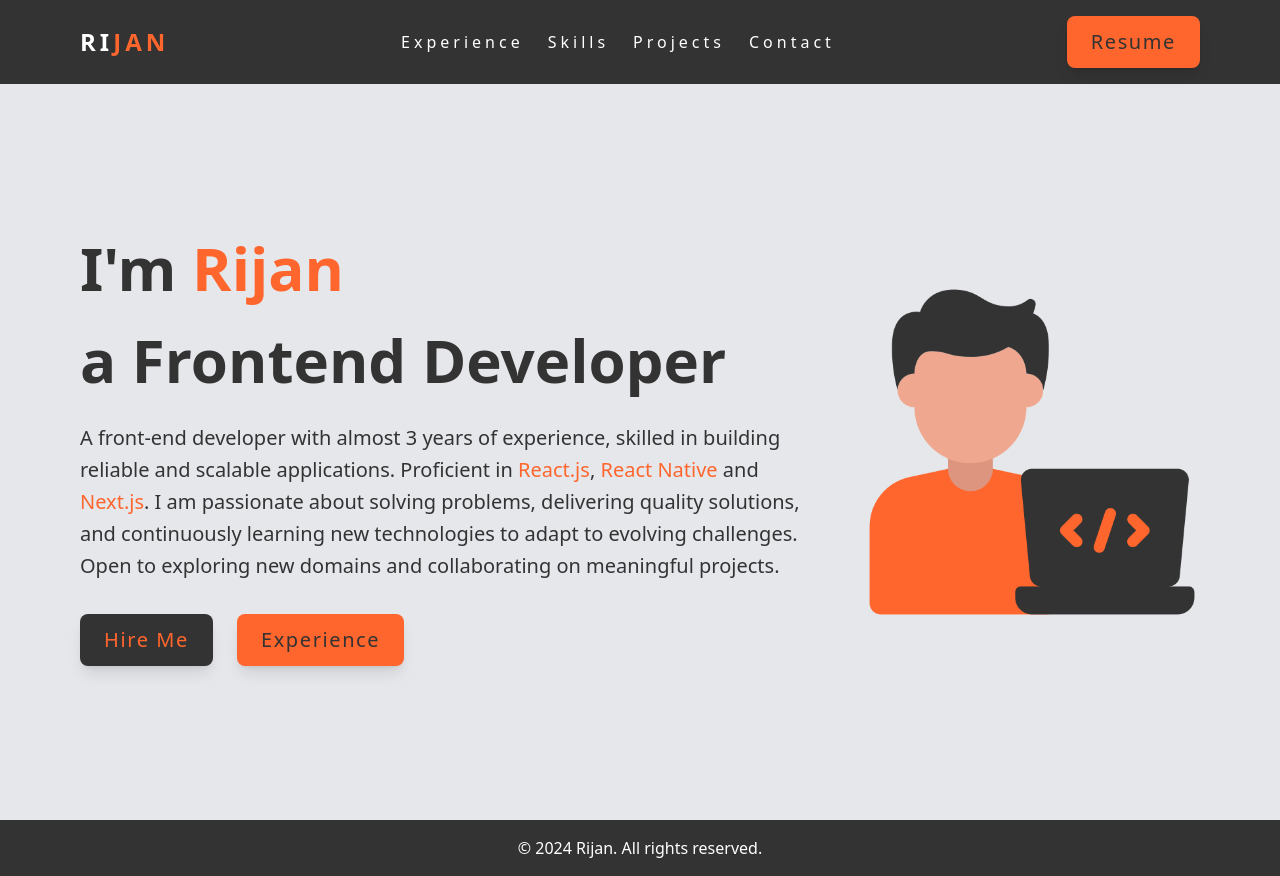
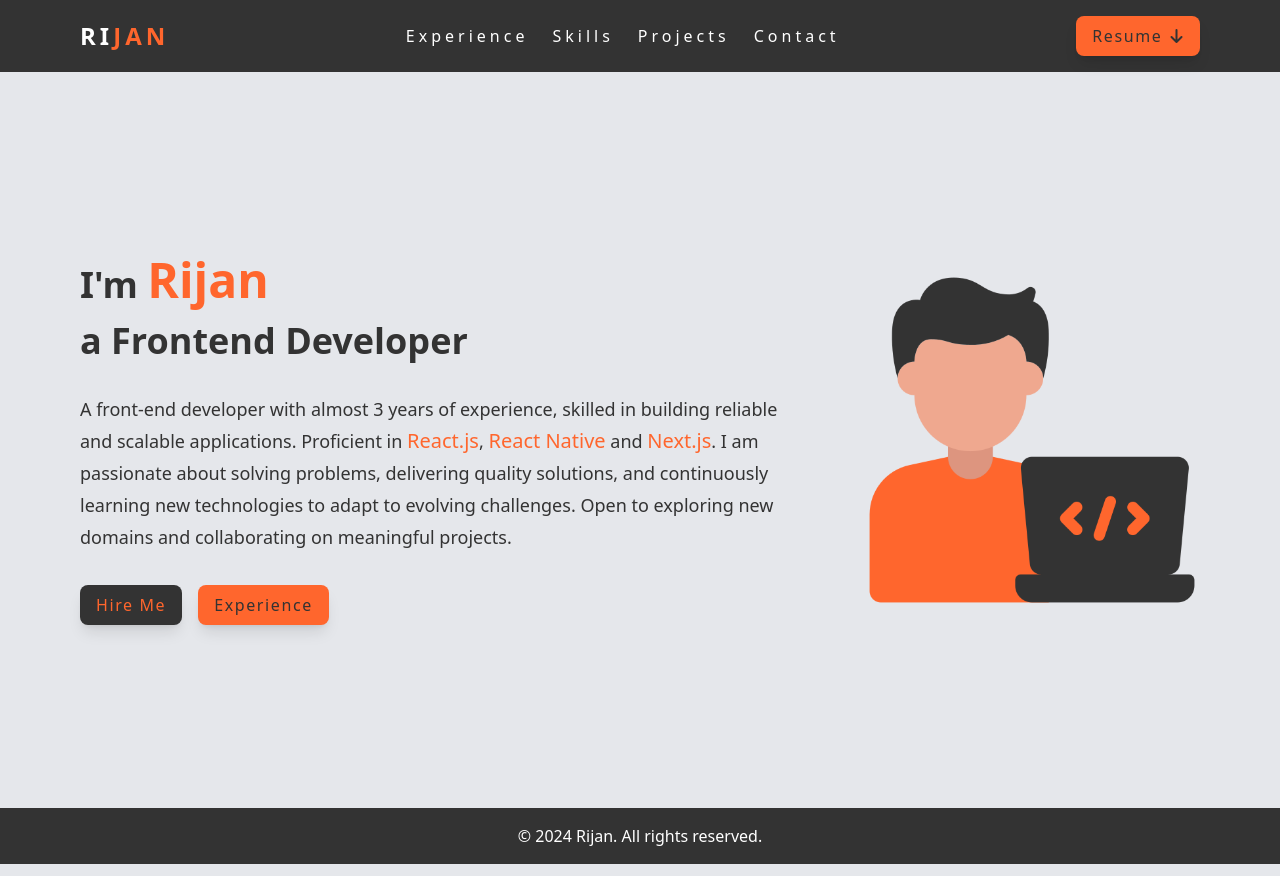
Before and after one commit to rijan08/portfolio, a plain HTML site: page index.html in a window 1280 px wide. Drawn offline with nearby package versions, Linux system fonts and the light colour scheme.

Commit message:
intro section

```diff
--- a/index.html
+++ b/index.html
@@ -6,6 +6,10 @@
     <title>Rijan</title>
     <link rel="icon" href="favicon.png" type="image/png" />
     <link rel="stylesheet" href="style.css" />
+    <link
+      rel="stylesheet"
+      href="https://cdnjs.cloudflare.com/ajax/libs/font-awesome/6.0.0-beta3/css/all.min.css"
+    />
     <script src="https://cdn.tailwindcss.com"></script>
     <script>
       // Tailwind Configuration for Custom Colors
@@ -15,8 +19,8 @@
             colors: {
               primary: "#ff662d", // Replace with your custom primary color
               secondary: "#333", // Replace with your custom secondary color
-              accent: "#10B981", // Replace with your custom accent color
-              background: "#F3F4F6", // Replace with your custom background color
+              accent: "#fff", // Replace with your custom accent color
+              background: "gray-200", // Replace with your custom background color
               text: "#333", // Replace with your custom text color
             },
           },
@@ -50,10 +54,10 @@
           </li>
         </ul>
         <button
-          id="backToTop"
-          class="bg-primary py-3 px-6 rounded-lg shadow-lg text-secondary text-xl tracking-[0.1rem] font-medium"
+          class="bg-primary py-2 px-4 rounded-lg shadow-lg text-secondary tracking-[0.1rem] font-medium flex items-center space-x-2"
         >
-          Resume
+          <span>Resume</span>
+          <i class="fas fa-arrow-down"></i>
         </button>
       </nav>
     </header>
@@ -63,39 +67,37 @@
         id="home"
         class="min-h-[92vh] container mx-auto flex space-x-6 justify-between py-4 px-20 navbar text-secondary"
       >
-        <div class="w-[65%] flex flex-col justify-center space-y-8">
-          <div class="flex flex-col space-y-8">
-            <p class="text-6xl font-bold">
-              I'm <span class="text-primary">Rijan</span>
-            </p>
-            <p class="text-6xl font-bold">a Frontend Developer</p>
-          </div>
-          <p class="text-xl leading-[2rem]">
+        <div class="w-[65%] flex flex-col justify-center space-y-4">
+          <p class="text-4xl font-bold">
+            I'm <span class="text-primary text-5xl">Rijan</span>
+          </p>
+          <p class="text-4xl font-bold">a Frontend Developer</p>
+          <p class="text-lg leading-[2rem] py-4">
             A front-end developer with almost 3 years of experience, skilled in
             building reliable and scalable applications. Proficient in
-            <span class="text-primary font-medium">React.js</span>,
-            <span class="text-primary font-medium">React Native</span> and
-            <span class="text-primary font-medium">Next.js</span>. I am
-            passionate about solving problems, delivering quality solutions, and
-            continuously learning new technologies to adapt to evolving
+            <span class="text-primary text-xl font-medium">React.js</span>,
+            <span class="text-primary text-xl font-medium">React Native</span>
+            and <span class="text-primary text-xl font-medium">Next.js</span>. I
+            am passionate about solving problems, delivering quality solutions,
+            and continuously learning new technologies to adapt to evolving
             challenges. Open to exploring new domains and collaborating on
             meaningful projects.
           </p>
-          <div class="flex items-center space-x-6">
+          <div class="flex items-center space-x-4">
             <button
-              class="bg-secondary py-3 px-6 rounded-lg shadow-lg text-primary text-xl tracking-[0.1rem] font-medium"
+              class="bg-secondary py-2 px-4 rounded-lg shadow-lg text-primary tracking-[0.1rem] font-medium"
             >
               Hire Me
             </button>
             <button
-              class="bg-primary py-3 px-6 rounded-lg shadow-lg text-secondary text-xl tracking-[0.1rem] font-medium"
+              class="bg-primary py-2 px-4 rounded-lg shadow-lg text-secondary tracking-[0.1rem] font-medium"
             >
               Experience
             </button>
           </div>
         </div>
         <div class="w-[30%] flex items-center justify-center">
-          <img src="./developer.png" class="h-auto" />
+          <img src="./developer.png" class="h-auto w-[100%]" />
         </div>
       </section>
 
```
